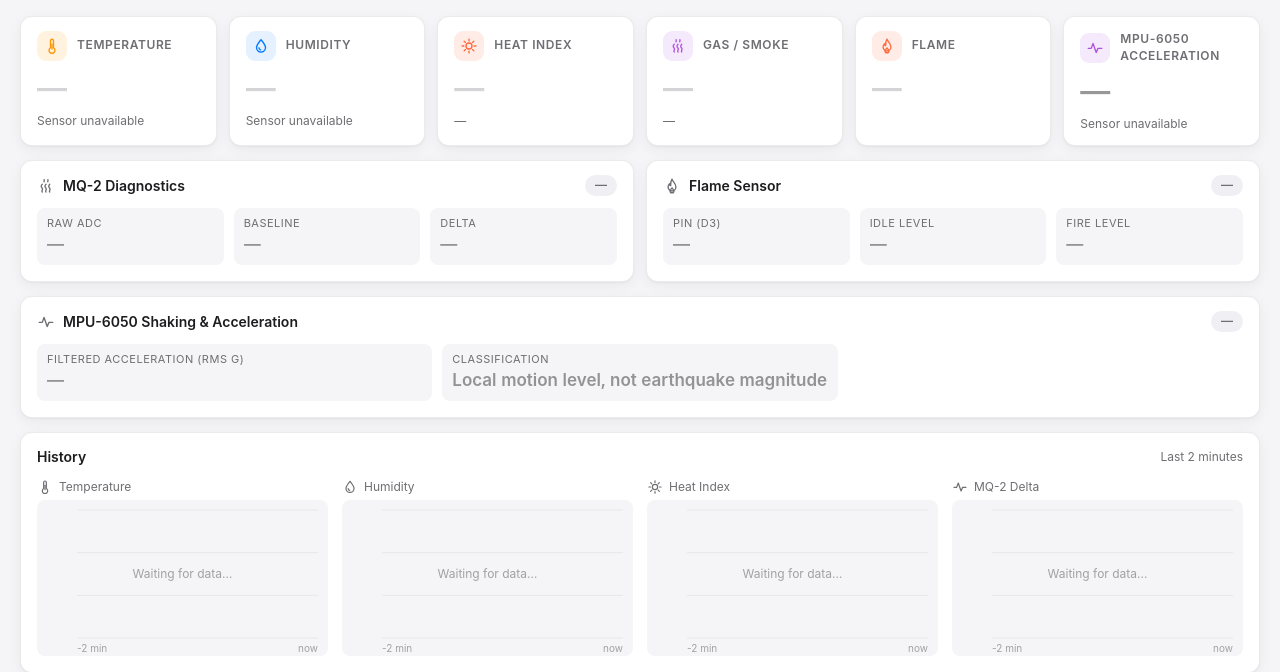
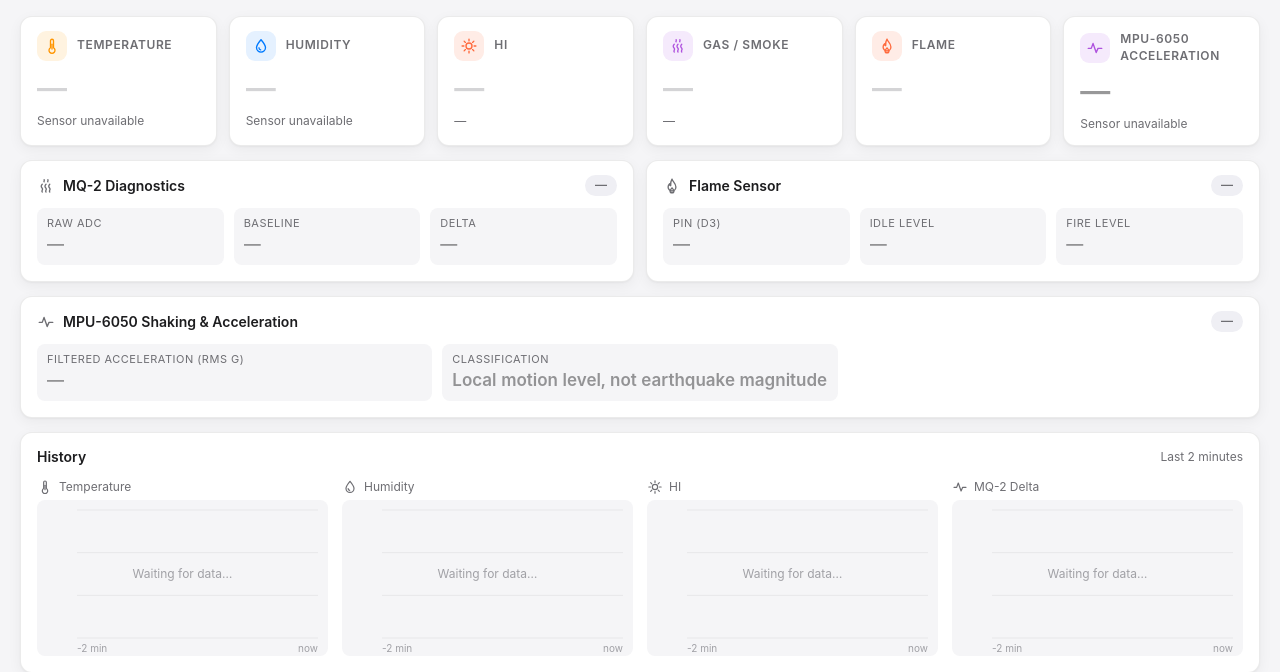
Before and after one commit to itzRealEzra/GAYAK-Early-Warning-System, a Flask app: page / in a window 1280 px wide. Shown: the part 48-720 px from the top of the page. Run offline with Flask 3, Linux system fonts and the light colour scheme; data that the repository does not hold is empty.

Commit message:
Label dashboard heat index as HI

```diff
--- a/templates/index.html
+++ b/templates/index.html
@@ -3,7 +3,7 @@
 <head>
 <meta charset="UTF-8">
 <meta name="viewport" content="width=device-width, initial-scale=1.0">
-<title>GAYAK — Classroom Heat Index and Shaking/Fire Monitoring</title>
+<title>GAYAK — Classroom HI and Shaking/Fire Monitoring</title>
 <meta name="description" content="GAYAK: A SMART HEAT INDEX MONITORING AND EARLY WARNING SYSTEM WITH DUAL EARTHQUAKE AND FIRE ALARM DETECTION SYSTEM FOR CLASSROOMS">
 <link rel="icon" id="favicon" href="data:,">
 <link rel="stylesheet" href="{{ url_for('static', filename='css/style.css') }}">
@@ -102,7 +102,7 @@
         <div class="card-meta" id="metaHum">Sensor unavailable</div>
       </article>
       <article class="card card--hi" id="cardHi">
-        <div class="card-head"><span class="card-icon"><svg class="icon" aria-hidden="true"><use href="#i-sun"/></svg></span><span class="card-title">Heat Index</span></div>
+        <div class="card-head"><span class="card-icon"><svg class="icon" aria-hidden="true"><use href="#i-sun"/></svg></span><span class="card-title" title="Heat Index">HI</span></div>
         <div class="card-value" id="valHi">&#8212;</div>
         <div class="card-meta" id="metaHi">&#8212;</div>
       </article>
@@ -163,7 +163,7 @@
       <div class="charts">
         <figure class="chart"><figcaption><span class="cap"><svg class="icon" aria-hidden="true"><use href="#i-thermometer"/></svg>Temperature</span><b id="curTemp"></b></figcaption><canvas id="chartTemp"></canvas></figure>
         <figure class="chart"><figcaption><span class="cap"><svg class="icon" aria-hidden="true"><use href="#i-droplet"/></svg>Humidity</span><b id="curHum"></b></figcaption><canvas id="chartHum"></canvas></figure>
-        <figure class="chart"><figcaption><span class="cap"><svg class="icon" aria-hidden="true"><use href="#i-sun"/></svg>Heat Index</span><b id="curHi"></b></figcaption><canvas id="chartHi"></canvas></figure>
+        <figure class="chart"><figcaption><span class="cap" title="Heat Index"><svg class="icon" aria-hidden="true"><use href="#i-sun"/></svg>HI</span><b id="curHi"></b></figcaption><canvas id="chartHi"></canvas></figure>
         <figure class="chart"><figcaption><span class="cap"><svg class="icon" aria-hidden="true"><use href="#i-pulse"/></svg>MQ-2 Delta</span><b id="curDelta"></b></figcaption><canvas id="chartDelta"></canvas></figure>
       </div>
     </section>
```
